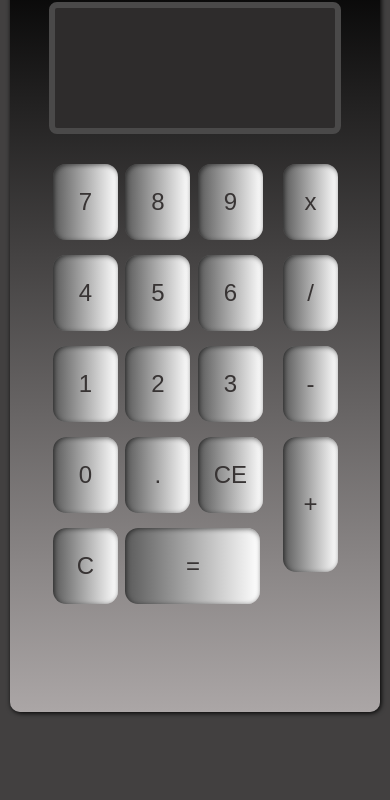
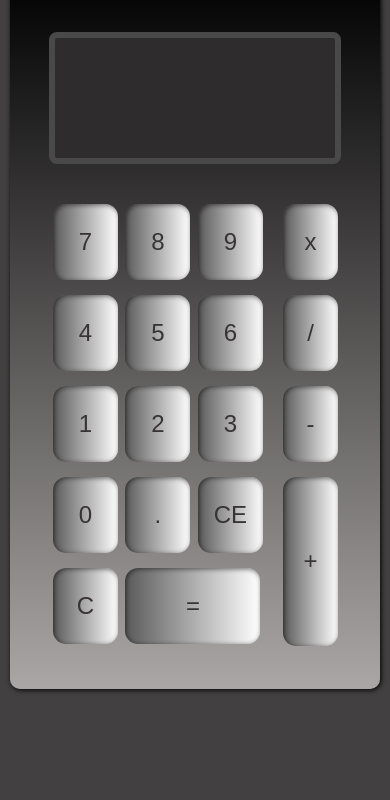
Before and after one commit to dayane-pa/calculadora, a plain HTML site: page index.html in a window 390 px wide. Shown: the part 48-848 px from the top of the page. Drawn offline with Linux system fonts and the light colour scheme.

Commit message:
Apos feito teste em mobile aplicacao necessitava de ajustes em seu tamanho, feito

```diff
--- a/style.css
+++ b/style.css
@@ -1,5 +1,4 @@
 @charset "UTF-8";
-
 
 
 *{
@@ -10,12 +9,13 @@
  body{
     background-color: rgb(66, 64, 64);
     height: 100vh;
+    margin-top: 20px;
  }
 
 section {
     background-image: linear-gradient(to bottom, black, rgb(171, 166, 166));
     width: 95vw;
-    height: 90%;
+    height: 85%;
     margin: auto;
     border-radius: 10px;
     overflow: hidden;
@@ -64,8 +64,8 @@ section #mostrador{
     width: 280px;
     height: 120px;
     background-color: rgb(46, 44, 44);
-    margin-top: 30px;
-    margin-bottom: 30px;
+    margin-top: 40px;
+    margin-bottom: 40px;
     border: 6px solid rgb(74, 73, 73);
     border-radius: 8px;
 }
@@ -74,7 +74,7 @@ section #valores{
     position: relative;
     margin: auto;
     max-width: 270px;
-    height: 70%;
+    height: 50%;
 }
 section #valores button{
     border: none;
@@ -88,7 +88,6 @@ section #valores button{
 }
 
 section #numeros{
-
     width: 213px;
     height: 370px;
     margin-left: -7px;
@@ -105,7 +104,7 @@ section #numeros #igual{
 section #valores button:active {
     box-shadow:inset 2px 2px 10px black;
     font-size: 23px;
-    height: 58px;
+    height: 8.7vh;
 }
 
 section #simbolos{
@@ -121,10 +120,11 @@ section #simbolos button{
 }
 section #simbolos button:active {
     height: 60px;
+    height: 9vh;
 }
 
 section #simbolos #mais{
     width: 55px;
-    height: 135px;
+    height: 20vh;
     margin-bottom: 10px;
 }
--- a/styleTelasGrandes.css
+++ b/styleTelasGrandes.css
@@ -1,6 +1,6 @@
 @charset "UTF-8";
 
-@media screen and (min-width: 400px) {
+@media screen and (min-width: 501px) {
 
 
     section {
```
